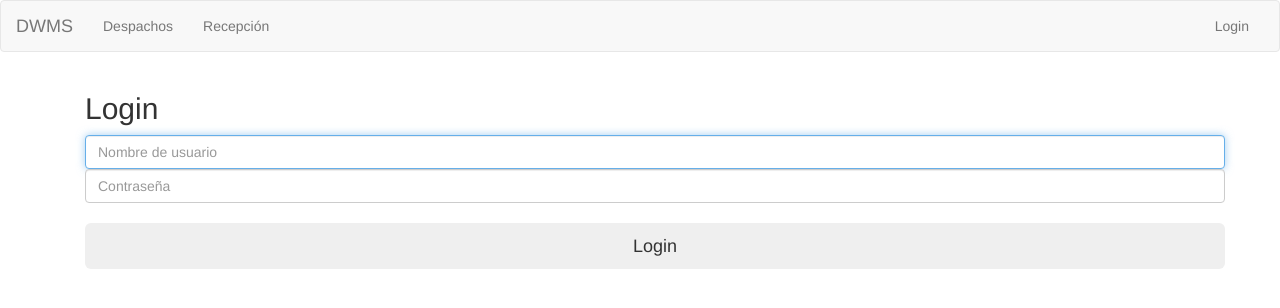
After one commit to Mr-DeBonis/DWMS, a Django app: page /SAIApp/login/ in a window 1280 px wide. The commit adds this page. Shown: the top 308 px of the page. Run offline with Django 4.2, Linux system fonts and the light colour scheme; some libraries are stand-ins or nearby versions.

Commit message:
Add login/logout

```diff
--- a/SAIApp/urls.py
+++ b/SAIApp/urls.py
@@ -7,6 +7,8 @@ app_name = "SAIApp"
 
 urlpatterns = [
     path('', views.index, name='index'),
+    path('login/', views.login_user, name='login'),
+    path('logout/', views.logout_user, name='logout'),
     path('DWMSDespacho/', views.DWMSDespacho, name='DWMSDespacho'),
     path('DWMSRecepcion/', views.DWMSRecepcion, name='DWMSRecepcion'),
 
--- a/SAIApp/views.py
+++ b/SAIApp/views.py
@@ -1,9 +1,36 @@
+from django.contrib import messages
+from django.contrib.auth import logout, authenticate, login
 from django.shortcuts import render, redirect
 
 
 # Create your views here.
 def index(request):
-    return redirect("SAIApp:DWMSDespacho")
+    if request.user is None:
+        return redirect('SAIApp:login')
+    else:
+        return redirect("SAIApp:DWMSDespacho")
+
+
+def login_user(request):
+    if request.method == 'POST':
+        username = request.POST['username']
+        password = request.POST['password']
+        user = authenticate(request, username=username, password=password)
+        if user is not None:
+            login(request, user)
+            messages.success(request, 'Ha ingresado a DWMS')
+            return redirect('SAIApp:index')
+        else:
+            messages.success(request, 'Ha habido un error. Intente nuevamente.')
+            return redirect('SAIApp:login')
+    else:
+        return render(request, 'SAIApp/login.html')
+
+
+def logout_user(request):
+    logout(request)
+    messages.success(request, "Ha salido de la plataforma")
+    return redirect('SAIApp:index')
 
 
 def DWMSDespacho(request):
--- /dev/null
+++ b/templates/SAIApp/login.html
@@ -0,0 +1,18 @@
+{% extends 'base.html' %}
+{% block content %}
+    <div class="container">
+
+        <form class="form-signin" method="post" action="{% url 'SAIApp:login' %}">
+            {% csrf_token %}
+            <h2 class="form-signin-heading">Login</h2>
+            <label for="inputEmail" class="sr-only">Email address</label>
+            <input type="text" name="username" placeholder="Nombre de usuario" required="required" class="form-control"
+                   autofocus="">
+            <label for="inputPassword" class="sr-only">Password</label>
+            <input type="password" name="password" class="form-control" placeholder="Contraseña" required="">
+            <br>
+            <button class="btn btn-lg btn-secondary btn-block" type="submit">Login</button>
+        </form>
+
+    </div>
+{% endblock %}
--- a/templates/base.html
+++ b/templates/base.html
@@ -4,20 +4,34 @@
     <meta charset="utf-8">
     <meta name="viewport" content="width=device-width, initial-scale=1">
     <title>DWMS</title>
-    <link rel="stylesheet" href="https://cdn.jsdelivr.net/npm/bootstrap@3.3.7/dist/css/bootstrap.min.css" integrity="sha384-BVYiiSIFeK1dGmJRAkycuHAHRg32OmUcww7on3RYdg4Va+PmSTsz/K68vbdEjh4u" crossorigin="anonymous">
+    <link rel="stylesheet" href="https://cdn.jsdelivr.net/npm/bootstrap@3.3.7/dist/css/bootstrap.min.css"
+          integrity="sha384-BVYiiSIFeK1dGmJRAkycuHAHRg32OmUcww7on3RYdg4Va+PmSTsz/K68vbdEjh4u" crossorigin="anonymous">
     <!--<link rel="stylesheet" href="https://cdn.jsdelivr.net/npm/bootstrap@3.3.7/dist/css/bootstrap-theme.min.css" integrity="sha384-rHyoN1iRsVXV4nD0JutlnGaslCJuC7uwjduW9SVrLvRYooPp2bWYgmgJQIXwl/Sp" crossorigin="anonymous">-->
-    <link href="https://unpkg.com/filepond@^4/dist/filepond.css" rel="stylesheet" />
-    <link href="https://unpkg.com/filepond-plugin-image-preview/dist/filepond-plugin-image-preview.css" rel="stylesheet" />
+    <link href="https://unpkg.com/filepond@^4/dist/filepond.css" rel="stylesheet"/>
+    <link href="https://unpkg.com/filepond-plugin-image-preview/dist/filepond-plugin-image-preview.css"
+          rel="stylesheet"/>
 </head>
 <body>
 {% include 'navbar.html' %}
+{% if messages %}
+    {% for message in messages %}
+        <div class="alert alert-warning alert-dismissible" role="alert">
+            <button type="button" class="close" data-dismiss="alert" aria-label="Close"><span aria-hidden="true">&times;</span></button>
+            {{ message }}
+        </div>
+    {% endfor %}
+
+
+{% endif %}
 <div class="container my-4">
     {% block content %}
     {% endblock %}
 </div>
 
 <script src="https://ajax.googleapis.com/ajax/libs/jquery/1.12.4/jquery.min.js"></script>
-<script src="https://cdn.jsdelivr.net/npm/bootstrap@3.3.7/dist/js/bootstrap.min.js" integrity="sha384-Tc5IQib027qvyjSMfHjOMaLkfuWVxZxUPnCJA7l2mCWNIpG9mGCD8wGNIcPD7Txa" crossorigin="anonymous"></script>
+<script src="https://cdn.jsdelivr.net/npm/bootstrap@3.3.7/dist/js/bootstrap.min.js"
+        integrity="sha384-Tc5IQib027qvyjSMfHjOMaLkfuWVxZxUPnCJA7l2mCWNIpG9mGCD8wGNIcPD7Txa"
+        crossorigin="anonymous"></script>
 <script src="https://unpkg.com/filepond-plugin-file-rename/dist/filepond-plugin-file-rename.js"></script>
 <script src="https://unpkg.com/filepond-plugin-file-validate-type/dist/filepond-plugin-file-validate-type.js"></script>
 <script src="https://unpkg.com/filepond-plugin-image-preview/dist/filepond-plugin-image-preview.js"></script>
--- a/templates/navbar.html
+++ b/templates/navbar.html
@@ -2,7 +2,8 @@
     <div class="container-fluid">
         <!-- Brand and toggle get grouped for better mobile display -->
         <div class="navbar-header">
-      <button type="button" class="navbar-toggle collapsed" data-toggle="collapse" data-target="#bs-example-navbar-collapse-1" aria-expanded="false">
+            <button type="button" class="navbar-toggle collapsed" data-toggle="collapse"
+                    data-target="#bs-example-navbar-collapse-1" aria-expanded="false">
                 <span class="sr-only">Toggle navigation</span>
                 <span class="icon-bar"></span>
                 <span class="icon-bar"></span>
@@ -17,7 +18,13 @@
                 <li><a href="{% url 'SAIApp:DWMSDespacho' %}">Despachos</a></li>
                 <li><a href="{% url 'SAIApp:DWMSRecepcion' %}">Recepción</a></li>
             </ul>
-
+            <ul class="nav navbar-nav navbar-right">
+                {% if user.is_authenticated %}
+                    <li><a href="{% url 'SAIApp:logout' %}">Logout</a></li>
+                {% else %}
+                    <li><a href="{% url 'SAIApp:login' %}">Login</a></li>
+                {% endif %}
+            </ul>
         </div><!-- /.navbar-collapse -->
     </div><!-- /.container-fluid -->
 </nav>
```
Also changed, not shown: SAI/settings.py (+10 -1 lines), templates/SAIApp/DWMSDespacho.html (+5 -3 lines), templates/SAIApp/DWMSRecepcion.html (+5 -3 lines). Lines whose indentation alone changed are shown as unchanged.
